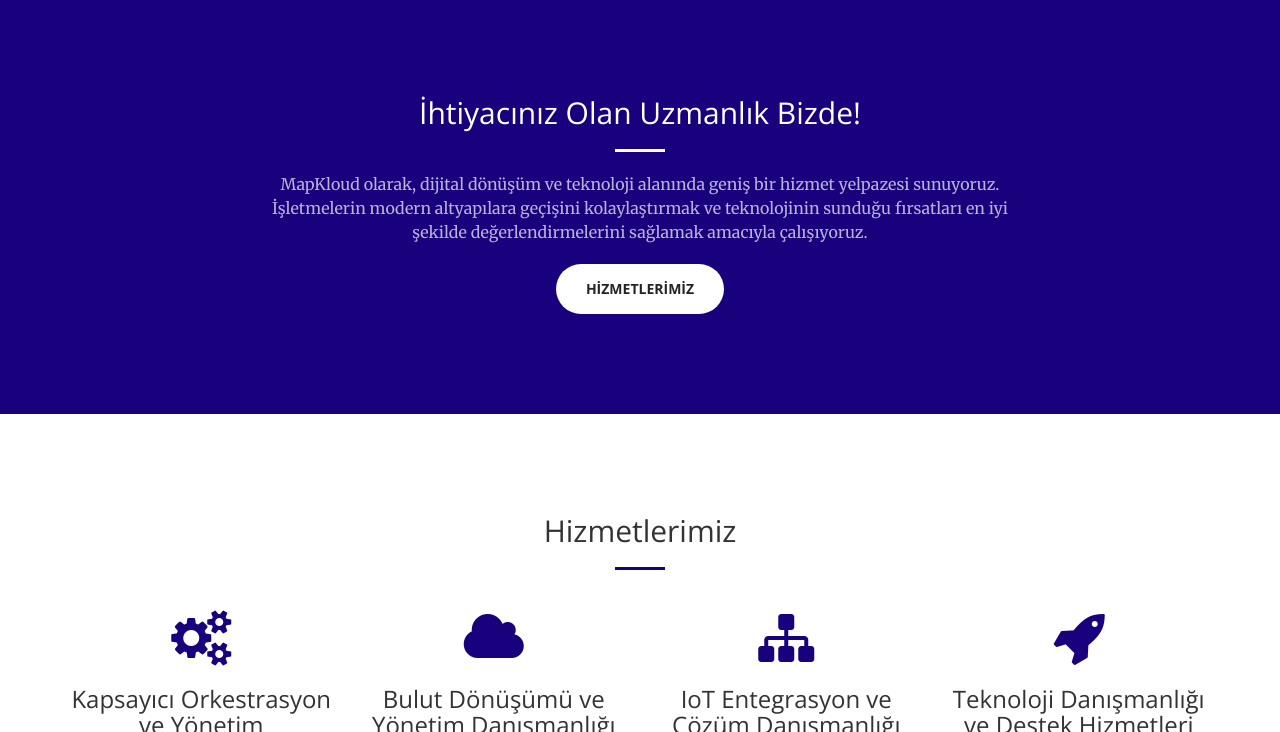
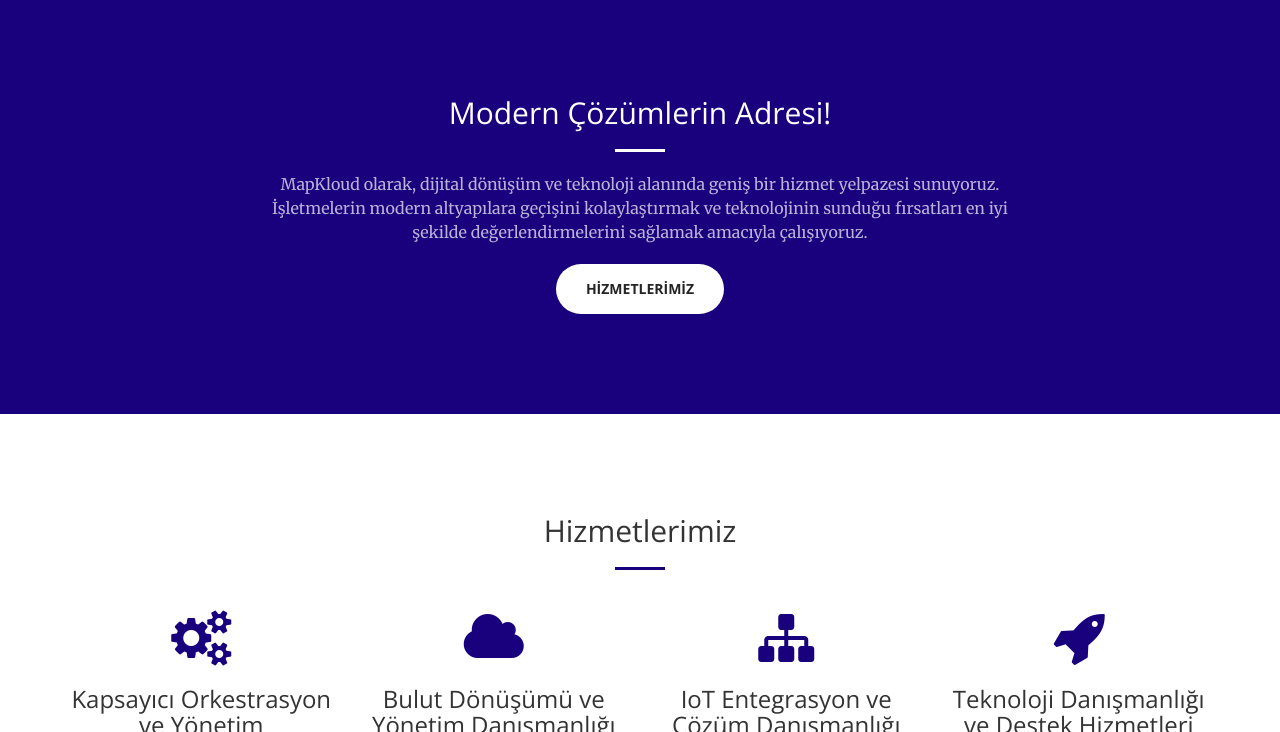
Before and after one commit to Mapkloud/mapkloud-website, a Jekyll site: the page built from docs/index.html, in a window 1280 px wide and 900 px high, scrolled down 736 px, cut to the strip 168-900 px from the top of the window. Built offline with Jekyll 4.4.1, drawn with Linux system fonts in a browser that asks for light colours.

Commit message:
company slogan and email address updated

```diff
--- a/docs/_includes/call-to-action.html
+++ b/docs/_includes/call-to-action.html
@@ -2,7 +2,7 @@
     <div class="container">
         <div class="row">
             <div class="col-lg-8 col-lg-offset-2 text-center">
-                <h2 class="section-heading">İhtiyacınız Olan Uzmanlık Bizde!</h2>
+                <h2 class="section-heading">Modern Çözümlerin Adresi!</h2>
                 <hr class="light">
                 <p class="text-faded">MapKloud olarak, dijital dönüşüm ve teknoloji alanında geniş bir hizmet yelpazesi sunuyoruz. İşletmelerin modern altyapılara geçişini kolaylaştırmak ve teknolojinin sunduğu fırsatları en iyi şekilde değerlendirmelerini sağlamak amacıyla çalışıyoruz.</p>
                 <a href="#services" class="btn btn-default btn-xl">HİZMETLERİMİZ</a>
--- a/docs/_includes/contact.html
+++ b/docs/_includes/contact.html
@@ -7,9 +7,9 @@
                 <p>Yeni projenize bizimle başlamak için hazır mısınız? Harika! Bize mail gönderebilirsiniz, size en kısa sürede geri döneceğiz!</p>
             </div>
             <div class="col-lg-12 text-center">
-                <a href="mailto:contact@mapkloud.com">
+                <a href="mailto:info@mapkloud.com">
                     <i class="fa fa-envelope-o fa-3x wow bounceIn" data-wow-delay=".1s"></i>
-                    <p>contact@mapkloud.com</p>
+                    <p>info@mapkloud.com</p>
                 </a>
             </div>
         </div>
--- a/docs/_includes/contact_v2.html
+++ b/docs/_includes/contact_v2.html
@@ -4,7 +4,7 @@
         <div class="call-to-action">
             <h2 class="text-light">Bizimle İletişime Geçin!</h2>
             <p class="text-light">Yeni projenize bizimle başlamak için hazır mısınız? Harika! Bize mail gönderebilirsiniz, size en kısa sürede geri döneceğiz!</p>
-            <a href="mailto:contact@mapkloud.com" class="btn btn-default btn-xl wow tada text-light">E-POSTA</a>
+            <a href="mailto:info@mapkloud.com" class="btn btn-default btn-xl wow tada text-light">E-POSTA</a>
         </div>
     </div>
 </aside>
```
Also changed, not shown: 1 other file.
